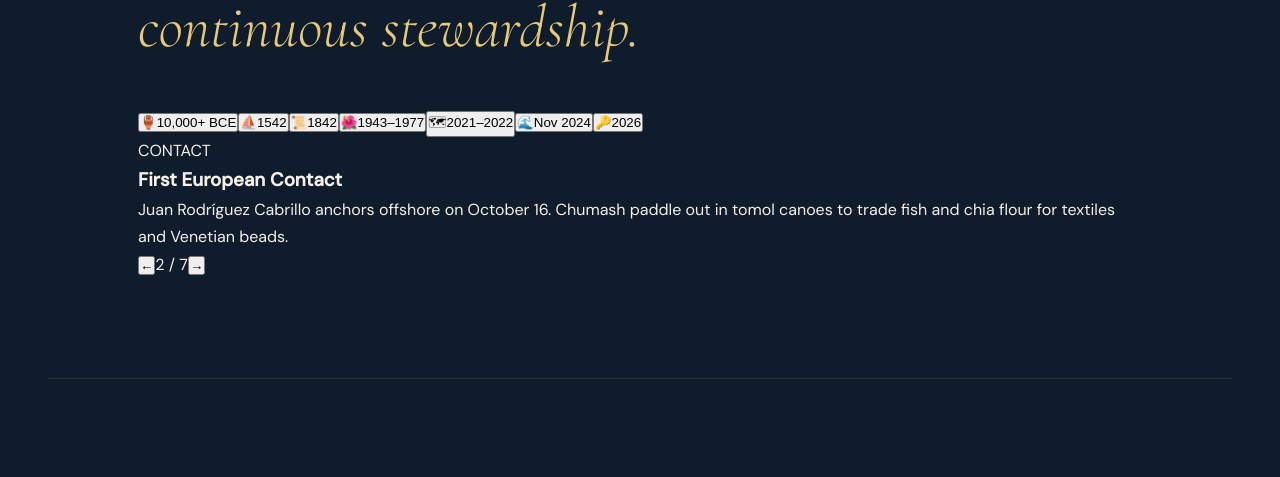
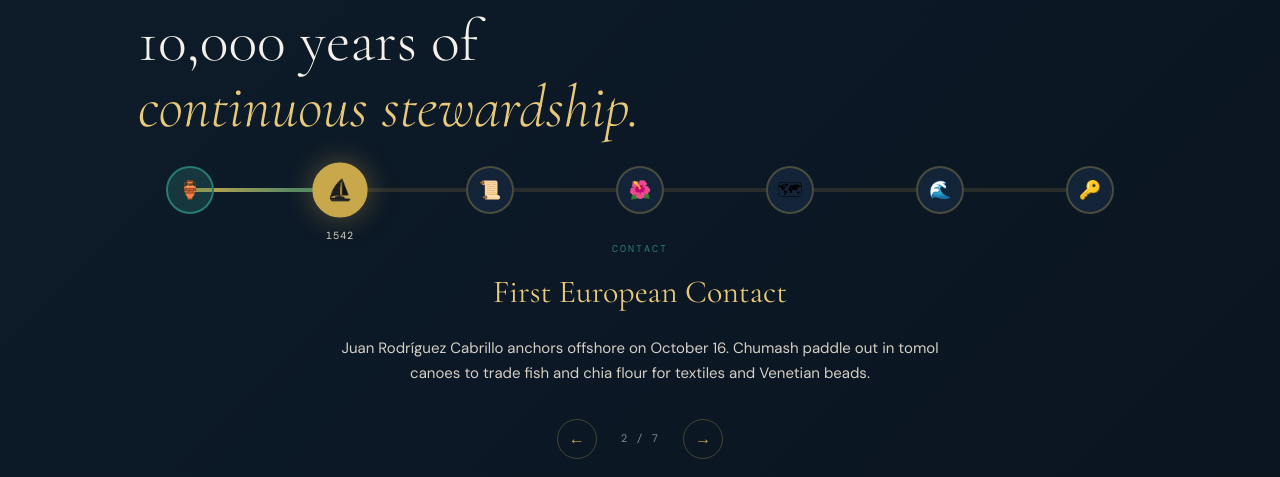
Before and after one commit to LIFEAI/dos-pueblos-site, a React (Vite) app: page / in a window 1280 px wide. Shown: the part 1003-1480 px from the top of the page. Built offline with nearby package versions, Linux system fonts and the light colour scheme.

Commit message:
Update src/index.css — add R2 images, interactive timeline, gallery strip

```diff
--- a/src/index.css
+++ b/src/index.css
@@ -366,6 +366,196 @@ footer {
   padding-left: 28px; margin: 40px 0;
 }
 
+/* ─────────────────────────────────────────────────────────────────────────────
+   TIMELINE COMPONENT
+   ───────────────────────────────────────────────────────────────────────────── */
+.timeline-bg {
+  background: linear-gradient(135deg, var(--navy) 0%, #0a141f 100%);
+  padding: 80px 0;
+}
+
+.timeline-container {
+  position: relative;
+  max-width: 900px;
+  margin: 0 auto;
+}
+
+.timeline-track {
+  position: relative;
+  height: 4px;
+  background: rgba(201,168,76,0.15);
+  border-radius: 2px;
+  margin-bottom: 48px;
+}
+
+.timeline-progress {
+  position: absolute;
+  top: 0; left: 0; height: 100%;
+  background: linear-gradient(90deg, var(--gold) 0%, var(--teal) 100%);
+  border-radius: 2px;
+  transition: width 0.6s ease;
+}
+
+.timeline-node {
+  position: absolute;
+  top: 50%;
+  transform: translate(-50%, -50%);
+  width: 48px; height: 48px;
+  border-radius: 50%;
+  background: var(--navy2);
+  border: 2px solid rgba(201,168,76,0.3);
+  cursor: pointer;
+  display: flex; flex-direction: column;
+  align-items: center; justify-content: center;
+  transition: all 0.3s ease;
+  z-index: 2;
+}
+.timeline-node:hover {
+  border-color: var(--gold);
+  transform: translate(-50%, -50%) scale(1.1);
+}
+.timeline-node.active {
+  background: var(--gold);
+  border-color: var(--gold);
+  transform: translate(-50%, -50%) scale(1.15);
+  box-shadow: 0 0 24px rgba(201,168,76,0.4);
+}
+.timeline-node.past {
+  background: rgba(41,122,111,0.3);
+  border-color: var(--teal);
+}
+
+.node-icon {
+  font-size: 18px;
+  line-height: 1;
+}
+.timeline-node.active .node-icon { filter: grayscale(1) brightness(0.2); }
+
+.node-year {
+  position: absolute;
+  top: calc(100% + 12px);
+  font-family: var(--mono);
+  font-size: 9px;
+  letter-spacing: 0.08em;
+  color: var(--mist);
+  white-space: nowrap;
+  opacity: 0;
+  transform: translateY(-4px);
+  transition: all 0.2s ease;
+}
+.timeline-node:hover .node-year,
+.timeline-node.active .node-year {
+  opacity: 1;
+  transform: translateY(0);
+}
+
+.timeline-detail {
+  text-align: center;
+  min-height: 140px;
+  animation: fadeUp 0.5s ease;
+}
+
+.timeline-era {
+  font-family: var(--mono);
+  font-size: 10px;
+  letter-spacing: 0.2em;
+  color: var(--teal);
+  margin-bottom: 8px;
+}
+
+.timeline-title {
+  font-family: var(--serif);
+  font-size: 32px;
+  font-weight: 400;
+  color: var(--gold2);
+  margin-bottom: 16px;
+}
+
+.timeline-desc {
+  font-size: 15px;
+  line-height: 1.7;
+  color: var(--mist);
+  max-width: 600px;
+  margin: 0 auto;
+}
+
+.timeline-nav {
+  display: flex;
+  justify-content: center;
+  align-items: center;
+  gap: 24px;
+  margin-top: 32px;
+}
+
+.timeline-nav button {
+  width: 40px; height: 40px;
+  border-radius: 50%;
+  background: transparent;
+  border: 1px solid rgba(201,168,76,0.3);
+  color: var(--gold);
+  font-size: 16px;
+  cursor: pointer;
+  transition: all 0.2s ease;
+}
+.timeline-nav button:hover:not(:disabled) {
+  background: var(--gold);
+  color: var(--navy);
+  border-color: var(--gold);
+}
+.timeline-nav button:disabled {
+  opacity: 0.3;
+  cursor: not-allowed;
+}
+
+.timeline-counter {
+  font-family: var(--mono);
+  font-size: 11px;
+  letter-spacing: 0.1em;
+  color: var(--mist);
+  opacity: 0.6;
+}
+
+/* ─────────────────────────────────────────────────────────────────────────────
+   PHOTO GALLERY STRIP
+   ───────────────────────────────────────────────────────────────────────────── */
+.gallery-scroll {
+  display: flex;
+  gap: 8px;
+  overflow-x: auto;
+  padding: 0 48px;
+  scroll-snap-type: x mandatory;
+  -webkit-overflow-scrolling: touch;
+}
+.gallery-scroll::-webkit-scrollbar { display: none; }
+
+.gallery-item {
+  flex: 0 0 320px;
+  height: 220px;
+  border-radius: 4px;
+  overflow: hidden;
+  scroll-snap-align: start;
+  transition: transform 0.3s ease;
+}
+.gallery-item:hover {
+  transform: scale(1.02);
+}
+
+/* ─────────────────────────────────────────────────────────────────────────────
+   ASSET CARD IMAGES
+   ───────────────────────────────────────────────────────────────────────────── */
+.asset-img {
+  height: 140px;
+  margin: -20px -20px 16px -20px;
+  overflow: hidden;
+  border-radius: 4px 4px 0 0;
+}
+.asset-img img {
+  transition: transform 0.4s ease;
+}
+.asset-card:hover .asset-img img {
+  transform: scale(1.05);
+}
+
 /* Responsive */
 @media (max-width: 900px) {
   nav { padding: 16px 24px; }
```
